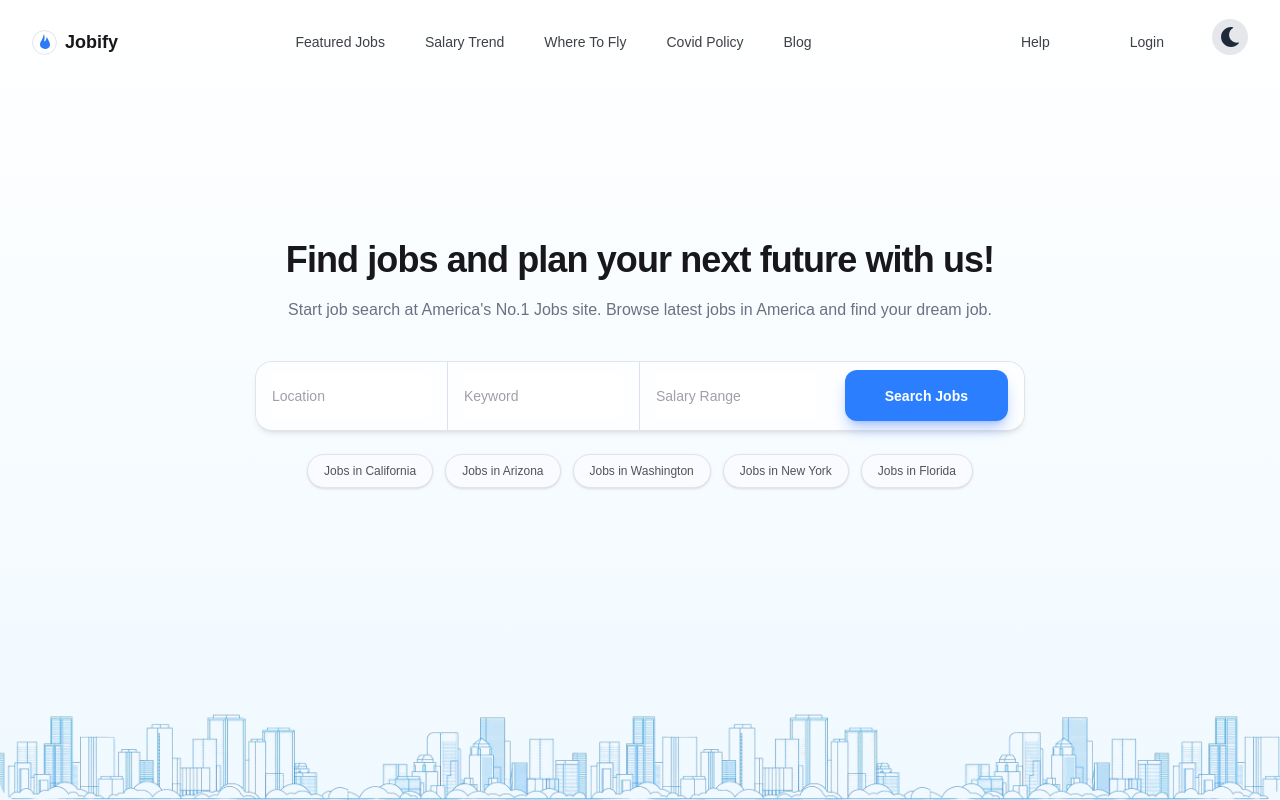
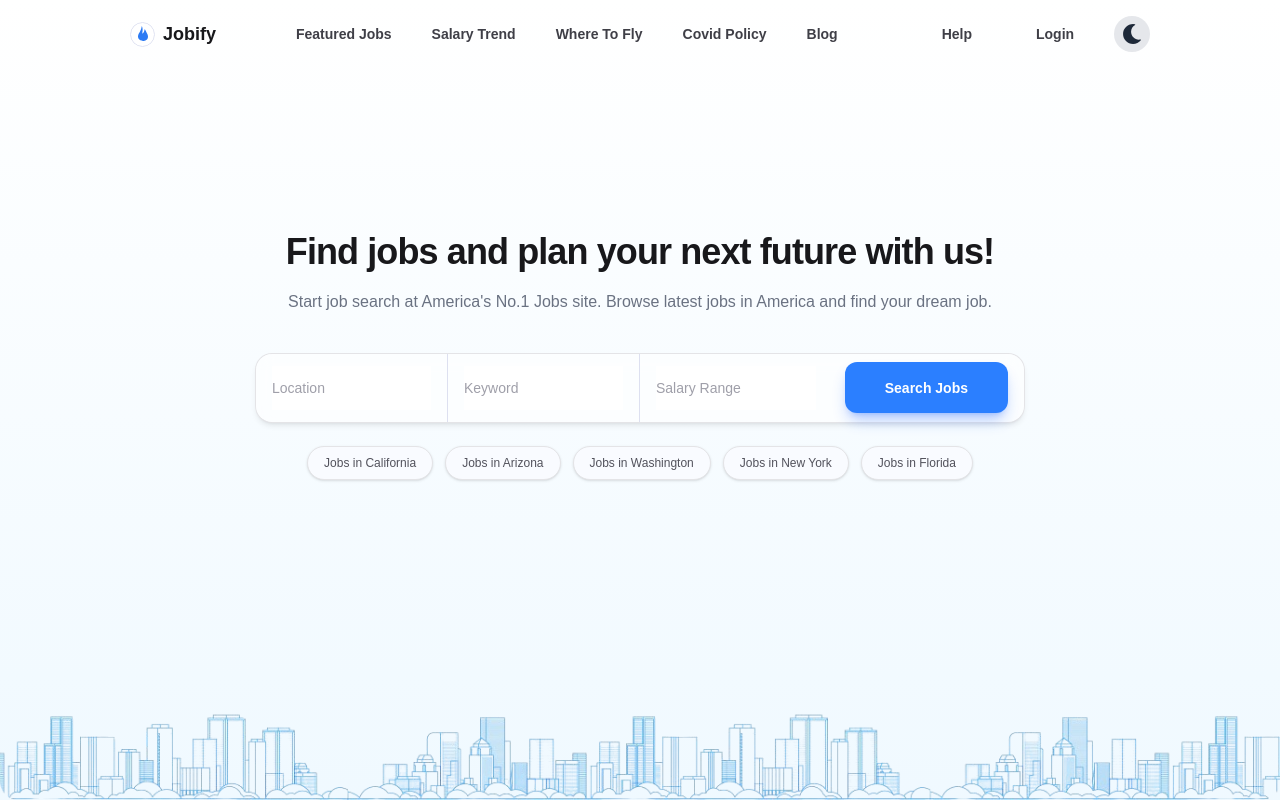
Before and after one commit to fouadmagdy/job-search, a Next.js app: page /job-search in a window 1280 px wide. Built offline with nearby package versions, Linux system fonts and the light colour scheme.

Commit message:
fix: some ui enhancment on navbar

```diff
--- /dev/null
+++ b/jest.config.cjs
@@ -0,0 +1,15 @@
+const nextJest = require("next/jest");
+
+const createJestConfig = nextJest({
+  dir: "./",
+});
+
+const customJestConfig = {
+  setupFilesAfterEnv: ["<rootDir>/jest.setup.js"],
+  moduleNameMapper: {
+    "^@/(.*)$": "<rootDir>/src/$1",
+  },
+  testEnvironment: "jsdom",
+};
+
+module.exports = createJestConfig(customJestConfig);
--- a/jest.config.js
+++ b/jest.config.js
@@ -1,4 +1,4 @@
-const nextJest = require("next/jest");
+import nextJest from "next/jest";
 
 const createJestConfig = nextJest({
   dir: "./",
@@ -12,12 +12,10 @@ const customJestConfig = {
   testEnvironment: "jsdom",
 };
 
-module.exports = createJestConfig(customJestConfig);
-module.exports = {
-  preset: "ts-jest",
-  testEnvironment: "jsdom",
-  moduleNameMapper: {
-    "^@/(.*)$": "<rootDir>/src/$1",
-  },
-  setupFilesAfterEnv: ["<rootDir>/jest.setup.js"],
+export default createJestConfig(customJestConfig);
+export const preset = "ts-jest";
+export const testEnvironment = "jsdom";
+export const moduleNameMapper = {
+  "^@/(.*)$": "<rootDir>/src/$1",
 };
+export const setupFilesAfterEnv = ["<rootDir>/jest.setup.js"];
--- a/jest.setup.js
+++ b/jest.setup.js
@@ -1 +1 @@
-require("@testing-library/jest-dom");
+import "@testing-library/jest-dom";
--- a/src/components/Navbar.tsx
+++ b/src/components/Navbar.tsx
@@ -9,9 +9,8 @@ const Navbar = () => {
   const [menuOpen, setMenuOpen] = useState(false);
 
   return (
-    <header className="w-full">
     <nav
-        className={`mx-auto flex max-w-7xl items-center justify-between gap-6 px-4 py-4 sm:px-6 lg:px-8  ${
+      className={`lg:mx-auto flex max-w-7xl items-center justify-between gap-6 lg:gap-20 px-4 py-4 sm:px-6 lg:px-8  ${
         menuOpen ? "flex-col md:flex-row" : ""
       }`}
     >
@@ -28,8 +27,8 @@ const Navbar = () => {
       </Link>
 
       {/* Desktop Nav */}
-        <div className="hidden md:flex items-center gap-6">
-          <div className="space-x-4 text-sm font-sans">
+      <div className="hidden lg:flex items-center gap-6">
+        <div className="space-x-4 text-sm font-semibold">
           <Link
             className="transition-colors text-zinc-700 hover:text-zinc-900 dark:text-zinc-100 dark:placeholder:text-zinc-500 dark:hover:text-white pr-6"
             href="/"
@@ -63,17 +62,17 @@ const Navbar = () => {
         </div>
       </div>
 
-        <div className="hidden md:flex items-center gap-6">
-          <div className="space-x-4 text-sm font-medium">
+      <div className="hidden lg:flex items-center gap-6">
+        <div className="space-x-4 text-sm font-semibold flex">
           <Link
             href="#"
-              className="hidden rounded-xl px-8 py-4 text-sm font-medium text-zinc-700 hover:bg-blue-200  dark:bg-zinc-800 dark:text-zinc-200 dark:hover:bg-zinc-700 md:inline-flex"
+            className="hidden rounded-md px-6 py-2 text-sm  text-zinc-700 hover:bg-blue-100  dark:bg-zinc-800 dark:text-zinc-200 dark:hover:bg-zinc-700 md:inline-flex"
           >
             Help
           </Link>
           <Link
             href="#"
-              className="rounded-xl px-8 py-4  text-sm font-medium text-zinc-700 transition-colors hover:bg-blue-200  dark:bg-zinc-800 dark:text-zinc-200 dark:ring-zinc-700 dark:hover:bg-zinc-700"
+            className="rounded-md px-6 py-2  text-sm  text-zinc-700 transition-colors hover:bg-blue-100  dark:bg-zinc-800 dark:text-zinc-200 dark:ring-zinc-700 dark:hover:bg-zinc-700"
           >
             Login
           </Link>
@@ -81,7 +80,7 @@ const Navbar = () => {
         </div>
       </div>
 
-        <div className="md:hidden flex items-center gap-4">
+      <div className="lg:hidden flex items-center gap-4 ">
         <button
           onClick={() => setMenuOpen(!menuOpen)}
           className="text-blue-400 text-xl cursor-pointer"
@@ -93,7 +92,7 @@ const Navbar = () => {
 
       {/* Mobile Nav */}
       {menuOpen && (
-          <div className="md:hidden bg-white dark:bg-zinc-900 border-t border-zinc-200 dark:border-zinc-700 px-6 py-4 space-y-2 text-center">
+        <div className="lg:hidden bg-white dark:bg-zinc-900 border-t border-zinc-200 dark:border-zinc-700 px-6 py-4 space-y-2 text-center">
           <Link
             className="block py-2 text-zinc-700 dark:text-zinc-200 transition-colors hover:text-blue-400"
             href="/"
@@ -132,7 +131,6 @@ const Navbar = () => {
         </div>
       )}
     </nav>
-    </header>
   );
 };
 
```
Lines whose indentation alone changed are shown as unchanged.
